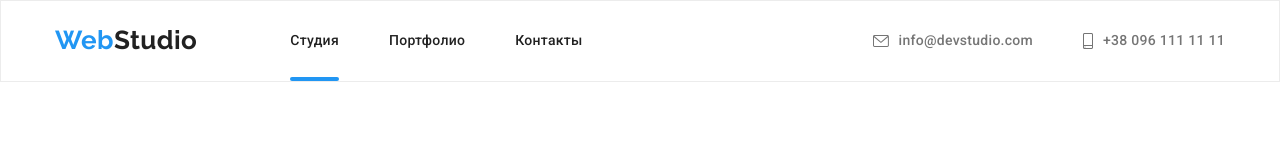
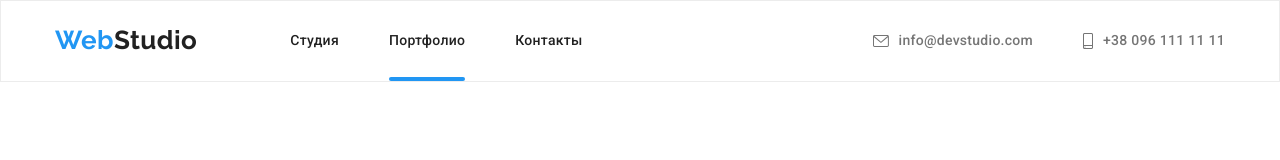
Before and after one commit to NataliiaChapai/goit-markup-hw-07, a plain HTML site: page portfolio.html in a window 1280 px wide. Shown: the top 160 px of the page. Drawn offline with nearby package versions, Linux system fonts and the light colour scheme.

Commit message:
Виконує рефакторинг коду

```diff
--- a/portfolio.html
+++ b/portfolio.html
@@ -29,10 +29,10 @@
           </a>
           <ul class="header__list">
             <li class="header__item">
-              <a class="header__link current" href="./index.html">Студия</a>
+              <a class="header__link" href="./index.html">Студия</a>
             </li>
             <li class="header__item">
-              <a class="header__link" href="./portfolio.html">Портфолио</a>
+              <a class="header__link current" href="./portfolio.html">Портфолио</a>
             </li>
             <li class="header__item">
               <a class="header__link" href="">Контакты</a>
```
